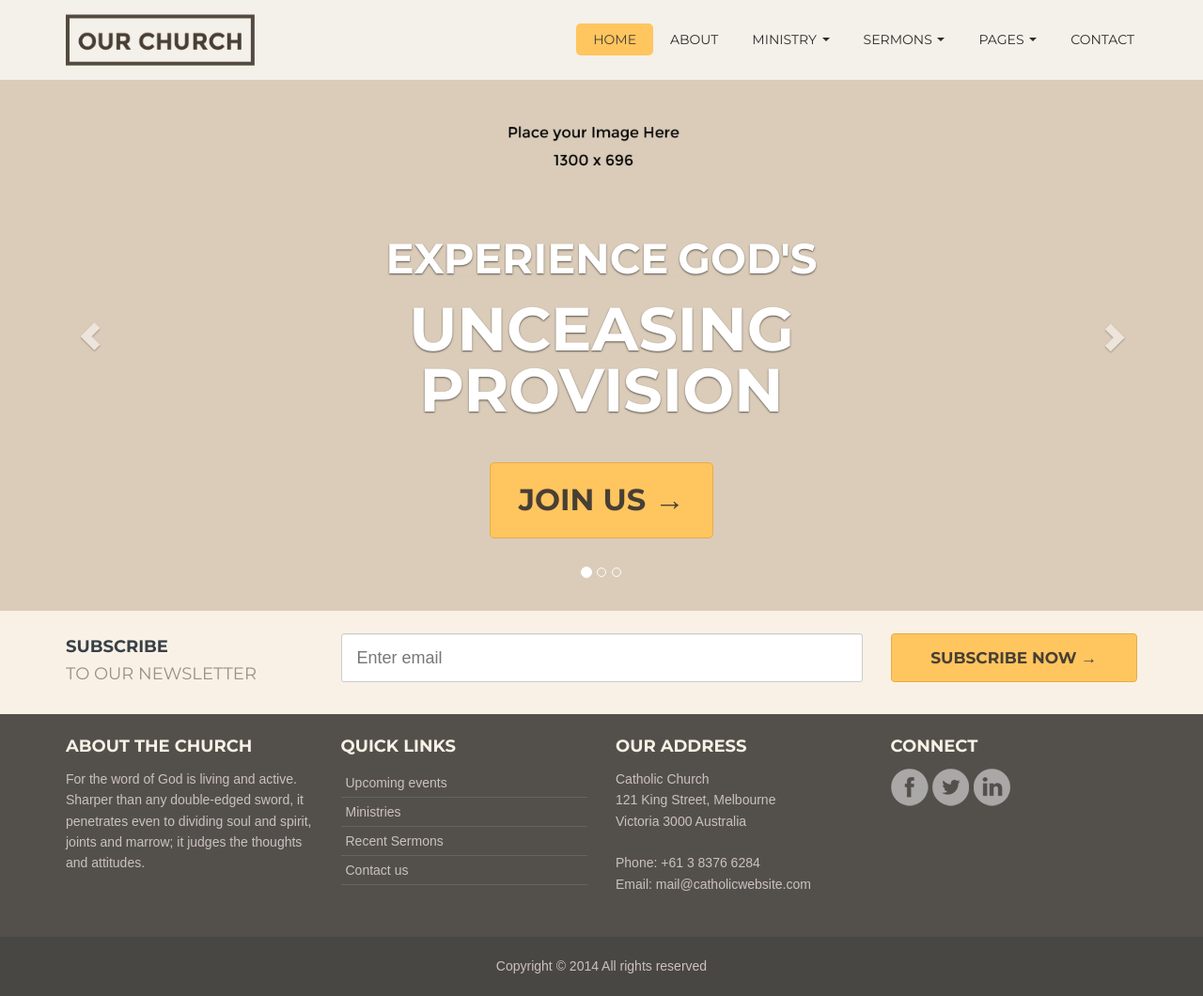
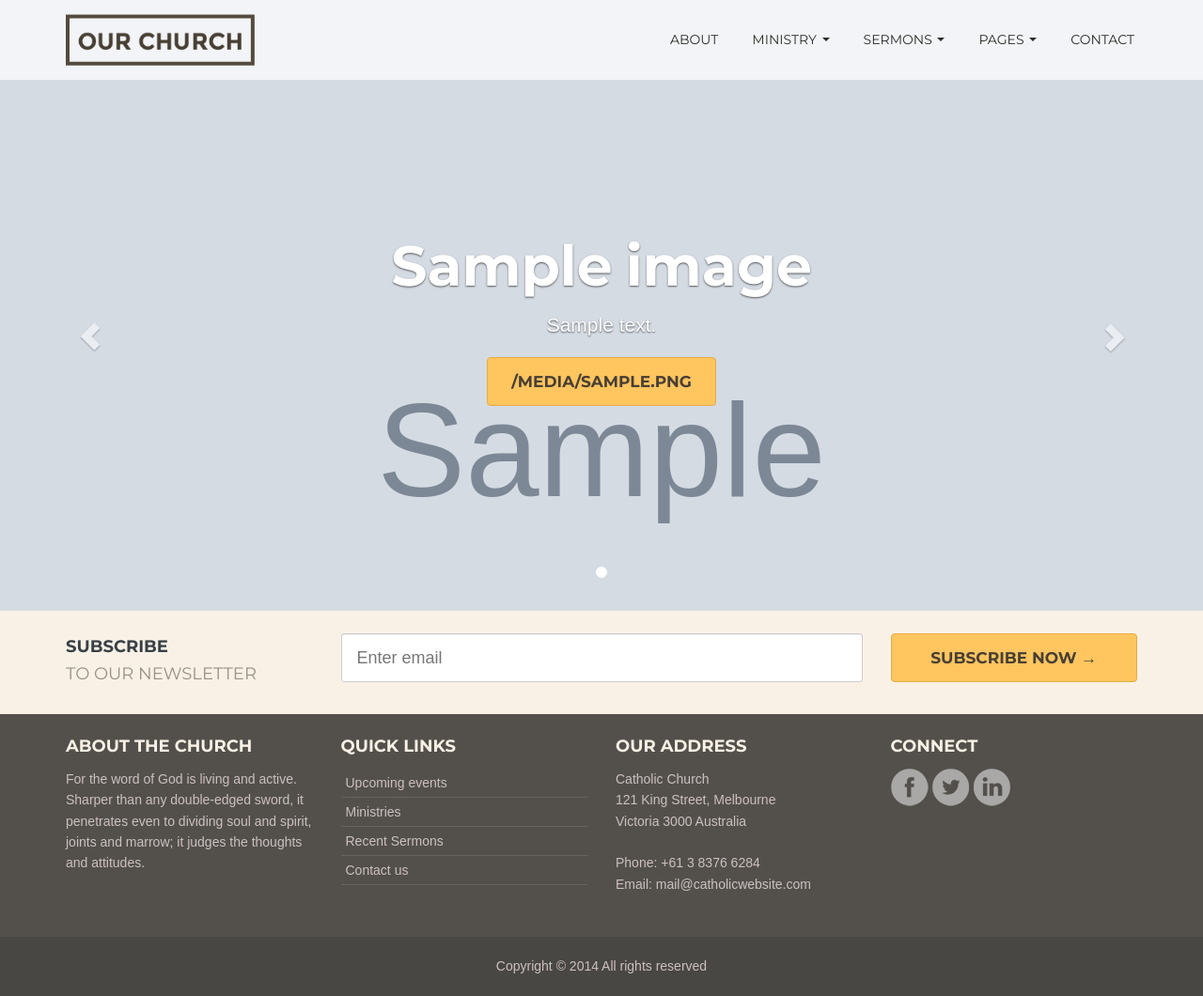
Before and after one commit to vovaminof/chirst-the-savior, a Django app: template savior/templates/index.html in a window 1280 px wide. Shown: the whole page at 94% size. Run offline with Django 3.2, Linux system fonts and the light colour scheme; the template is opened without the code that fills it: most values are stand-ins (such as "Sample title", 1, 10 or a date in 2020); grey boxes marked "Sample" are stand-in pictures; some libraries are stand-ins or nearby versions; some web fonts are replaced.

Commit message:
Carousel app. Languages.

```diff
--- a/api/settings/dev.py
+++ b/api/settings/dev.py
@@ -22,7 +22,7 @@ SOUTH_DATABASE_ADAPTERS = {
 }
 
 STATIC_URL = '/static/'
+MEDIA_ROOT = 'D:\Development\church-media'
+MEDIA_URL = '/media/'
 
 TIME_ZONE = 'Europe/Warsaw'
-
-LANGUAGE_CODE = 'pl'
--- a/api/urls.py
+++ b/api/urls.py
@@ -1,5 +1,9 @@
+from django.conf import settings
 from django.conf.urls import patterns, include, url
 from django.contrib import admin
+from django.conf.urls.static import static
+from django.conf.urls.i18n import i18n_patterns
+
 
 admin.autodiscover()
 
@@ -10,4 +14,4 @@ base_urls = patterns('',
 unprefixed = url(r'', include((base_urls, '', '')))
 admin_urls = url(r'^admin/', include(admin.site.urls))
 
-urlpatterns = patterns(r'', *(unprefixed, admin_urls))
+urlpatterns = i18n_patterns(r'', *(unprefixed, admin_urls)) + static(settings.MEDIA_URL, document_root=settings.MEDIA_ROOT)
--- a/savior/apps/savior/urls.py
+++ b/savior/apps/savior/urls.py
@@ -1,5 +1,6 @@
 from django.conf.urls import patterns, url
 
+from django.conf.urls.i18n import i18n_patterns
 from savior.apps.savior import views
 
 urlpatterns = patterns('',
--- a/savior/templates/header.html
+++ b/savior/templates/header.html
@@ -1,3 +1,4 @@
+{% load i18n %}
 {% load staticfiles %}
 
 <!-- Navigation Bar Starts -->
@@ -8,9 +9,7 @@
       <a class="navbar-brand" href="index.html"> <img src="{% static 'images/church-logo.png' %}" alt="church logo" class="img-responsive"></a> </div>
     <div class="navbar-collapse collapse">
       <ul class="nav navbar-nav navbar-right">
-        <li class="dropdown active"><a href="#">HOME</span></a>
-        </li>
-        <li><a href="about.html">ABOUT</a></li>
+        <li><a href="about.html">{% trans "ABOUT" %}</a></li>
         <li class="dropdown"> <a href="#" class="dropdown-toggle" data-toggle="dropdown">MINISTRY <span class="caret"></span></a>
           <ul class="dropdown-menu dropdown-menu-left" role="menu">
             <li><a href="ministry.html">Childrens Ministry</a></li>
--- a/savior/templates/slider.html
+++ b/savior/templates/slider.html
@@ -1,41 +1,36 @@
+{% if carousel_images %}
 <!-- BANNER SLIDER
     ================================================== -->
+
 <div id="myCarousel" class="carousel slide" data-ride="carousel">
   <!-- Indicators -->
   <ol class="carousel-indicators">
-    <li data-target="#myCarousel" data-slide-to="0" class="active"></li>
-    <li data-target="#myCarousel" data-slide-to="1"></li>
-    <li data-target="#myCarousel" data-slide-to="2"></li>
+    {% for image in carousel_images %}
+      {% if forloop.counter0 == 0 %}
+        <li data-target="#myCarousel" data-slide-to="{{ forloop.counter0 }}" class="active"></li>
+      {% else %}
+        <li data-target="#myCarousel" data-slide-to="{{ forloop.counter0 }}"></li>
+      {% endif %}
+    {% endfor %}
   </ol>
   <div class="carousel-inner">
-    <div class="item slide-one active">
-      <div class="container">
-        <div class="carousel-caption">
-          <h3>EXPERIENCE GOD'S</h3>
-          <h1>UNCEASING PROVISION</h1>
-
-          <p><a class="btn btn-giant btn-primary" href="charity-donation.html" role="button">JOIN US &rarr;</a></p>
+    {% for image in carousel_images %}
+      <div class="item {% if forloop.counter0 == 0 %} active {% endif %}"
+           style="background: url({{image.image}}) no-repeat; background-size: cover;">
+        <div class="container">
+          <div class="carousel-caption">
+            <h2>{{ image.title }}</h2>
+            <p class="lead">{{ image.long_text }}</p>
+            {% if image.link %}
+              <p><a class="btn btn-lg btn-primary" href="{{ image.link }}"
+                    target="{{ image.link_mode }}"
+                    role="button">{{ image.link_text }}</a></p>
+            {% endif %}
+          </div>
         </div>
       </div>
-    </div>
-    <div class="item slide-two">
-      <div class="container">
-        <div class="carousel-caption">
-          <h2>Waves of Grace</h2>
-          <p class="lead">Receive the unceasing wave after wave, after wave, after wave of Grace God has for you.</p>
-          <p><a class="btn btn-lg btn-primary" href="ministry.html" role="button">Learn more &rarr;</a></p>
-        </div>
-      </div>
-    </div>
-    <div class="item slide-three">
-      <div class="container">
-        <div class="carousel-caption">
-          <h2>Grace and Truth</h2>
-          <p class="lead">For God did not send his Son into the world to condemn the world, but to save the world through him. <em>John 3:17</em></p>
-          <p><a class="btn btn-lg btn-primary" href="image-gallery.html" role="button">Browse gallery &rarr;</a></p>
-        </div>
-      </div>
-    </div>
+    {% endfor %}
   </div>
   <a class="left carousel-control" href="#myCarousel" role="button" data-slide="prev"><span class="glyphicon glyphicon-chevron-left"></span></a> <a class="right carousel-control" href="#myCarousel" role="button" data-slide="next"><span class="glyphicon glyphicon-chevron-right"></span></a> </div>
 <!-- // Banner Slider -->
+{% endif %}
```
Also changed, not shown: api/settings/base.py (+15 -4 lines), savior/apps/savior/admin.py (added, +13 -0 lines), savior/apps/savior/models.py (+34 -0 lines), savior/apps/savior/views.py (+15 -1 lines), locale/en/LC_MESSAGES/django.po (added), locale/pl/LC_MESSAGES/django.po (added), 2 other files.
